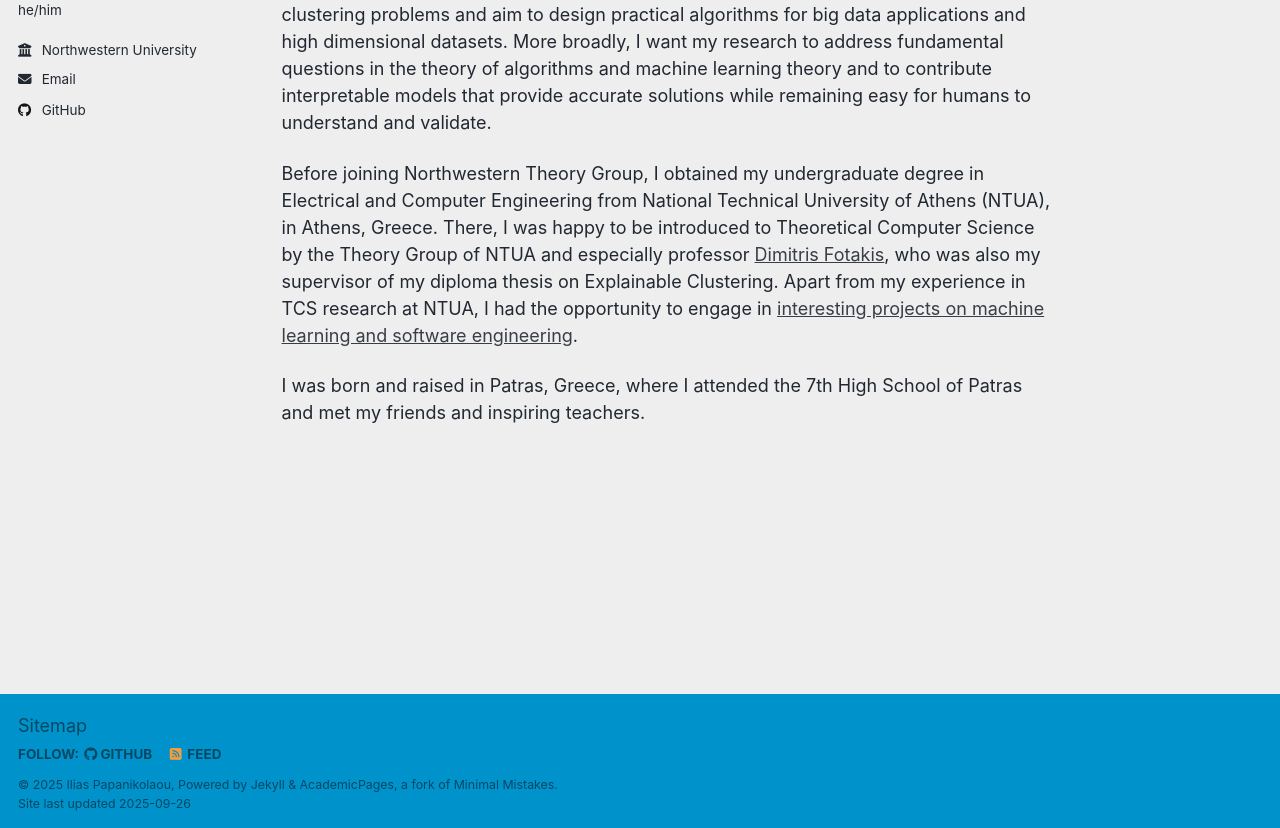
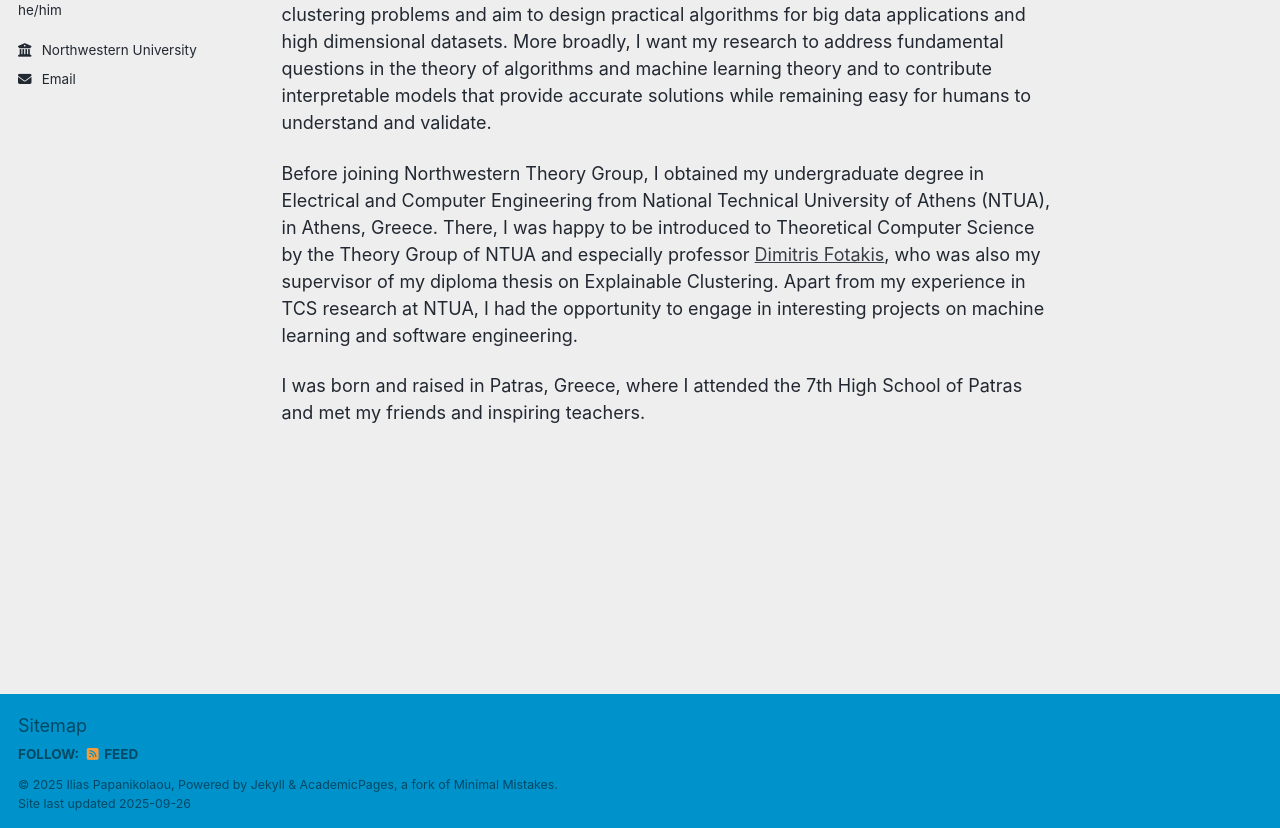
Before and after one commit to iliaspap/iliaspap.github.io, a Jekyll site: the page built from _pages/about.md, in a window 1280 px wide and 1106 px high. Shown: the part 275-1103 px from the top of the window. Built offline with Jekyll 4.4.1, drawn with Linux system fonts in a browser that asks for light colours; a script that is not in the unit is left out.

Commit message:
Removed Github

```diff
--- a/_config.yml
+++ b/_config.yml
@@ -48,7 +48,7 @@ author:
   bitbucket        : # Username - Update with your username on the site
   codepen          : # Username
   dribbble         : # Username
-  github           : "https://github.com/iliaspap"
+  github           : # https://github.com/iliaspap
   kaggle           : # Username
   stackoverflow    : # User number or user number and name (i.e., use "1" or "1/jeff-atwood")
 
--- a/_pages/about.md
+++ b/_pages/about.md
@@ -9,6 +9,6 @@ redirect_from:
 
 I am a third-year PhD student in Computer Science at Northwestern University, where I work with [Konstantin Makarychev](https://konstantin.makarychev.net/). My research interests lie in theoretical computer science, and more specifically, in approximation algorithms and theoretical machine learning. I am excited to design algorithms that come with theoretical guarantees and provide elegant proofs of their efficiency and accuracy. I am especially interested in clustering problems and aim to design practical algorithms for big data applications and high dimensional datasets. More broadly, I want my research to address fundamental questions in the theory of algorithms and machine learning theory and to contribute interpretable models that provide accurate solutions while remaining easy for humans to understand and validate.
 
-Before joining Northwestern Theory Group, I obtained my undergraduate degree in Electrical and Computer Engineering from National Technical University of Athens (NTUA), in Athens, Greece. There, I was happy to be introduced to Theoretical Computer Science by the Theory Group of NTUA and especially professor [Dimitris Fotakis](https://www.ece.ntua.gr/en/staff/180), who was also my supervisor of my diploma thesis on Explainable Clustering. Apart from my experience in TCS research at NTUA, I had the opportunity to engage in [interesting projects on machine learning and software engineering](https://github.com/iliaspap).
+Before joining Northwestern Theory Group, I obtained my undergraduate degree in Electrical and Computer Engineering from National Technical University of Athens (NTUA), in Athens, Greece. There, I was happy to be introduced to Theoretical Computer Science by the Theory Group of NTUA and especially professor [Dimitris Fotakis](https://www.ece.ntua.gr/en/staff/180), who was also my supervisor of my diploma thesis on Explainable Clustering. Apart from my experience in TCS research at NTUA, I had the opportunity to engage in interesting projects on machine learning and software engineering.
 
 I was born and raised in Patras, Greece, where I attended the 7th High School of Patras and met my friends and inspiring teachers.
```
